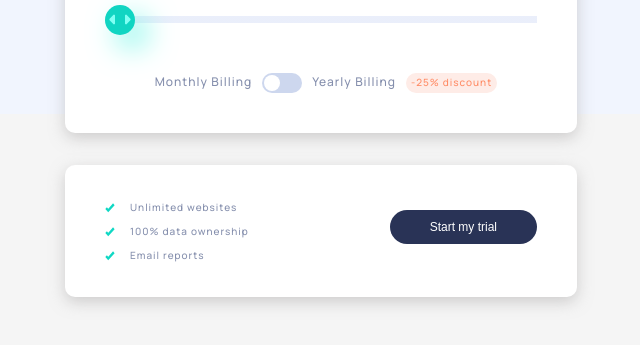
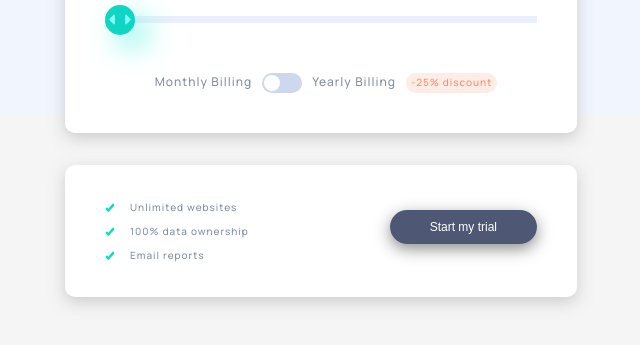
Before and after one commit to suyeshaa/interactive-pricing-component, a plain HTML site: page index.html in a window 1280 px wide. In both pictures the pointer is over the button "Start my trial". Shown: the part 319-664 px from the top of the page, without its empty margins (319-959 px from the left). Drawn offline with Linux system fonts and the light colour scheme.

Commit message:
add hover states

```diff
--- a/styles.css
+++ b/styles.css
@@ -128,6 +128,11 @@ body {
   outline: none;
   border: none;
   margin-top: 15px;
+  box-shadow: 0 5px 15px 0 rgba(31, 30, 30, 0.5);
+}
+
+.btm_btn button:hover {
+  background-color: hsla(227, 35%, 25%, 0.822);
 }
 
 .one,
```
